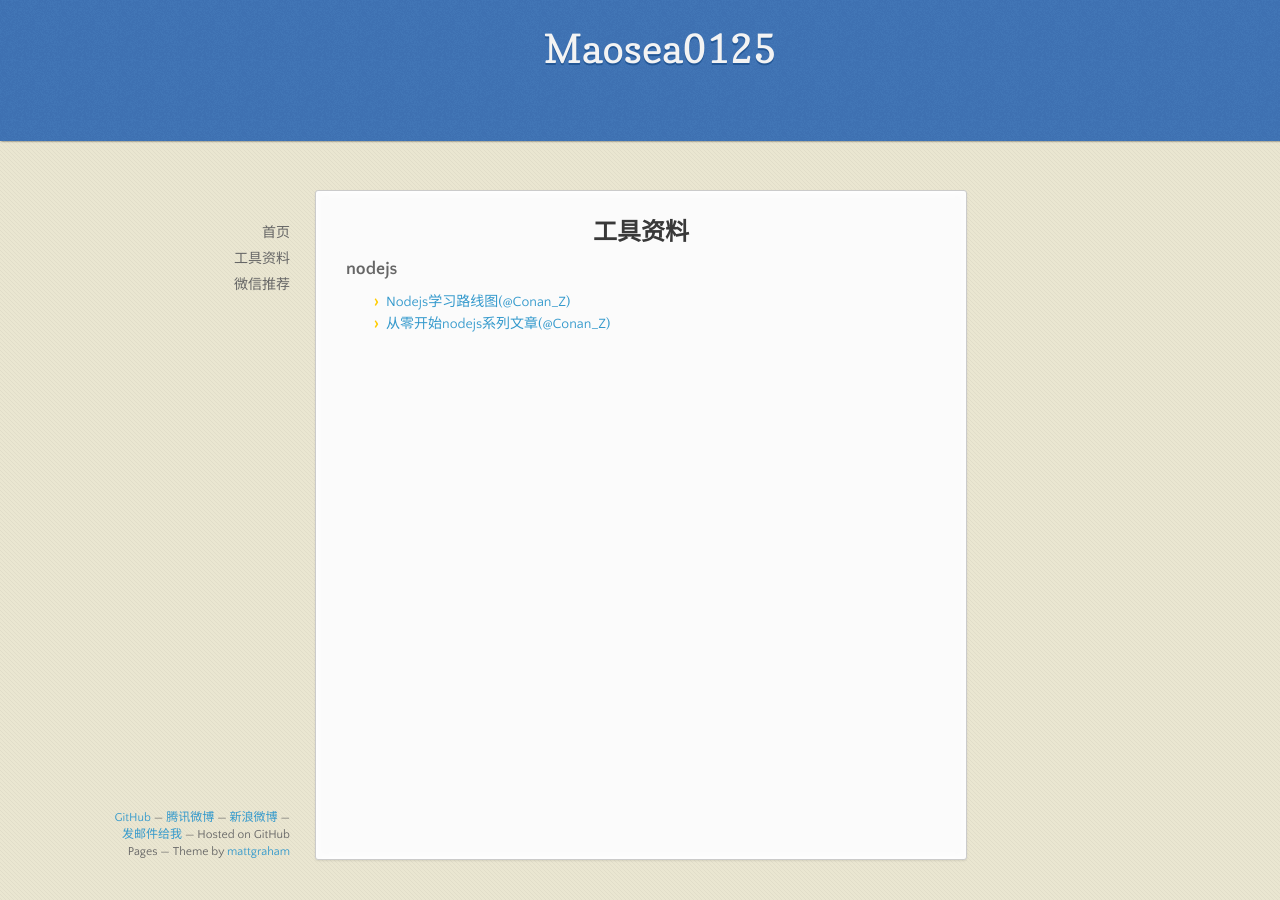
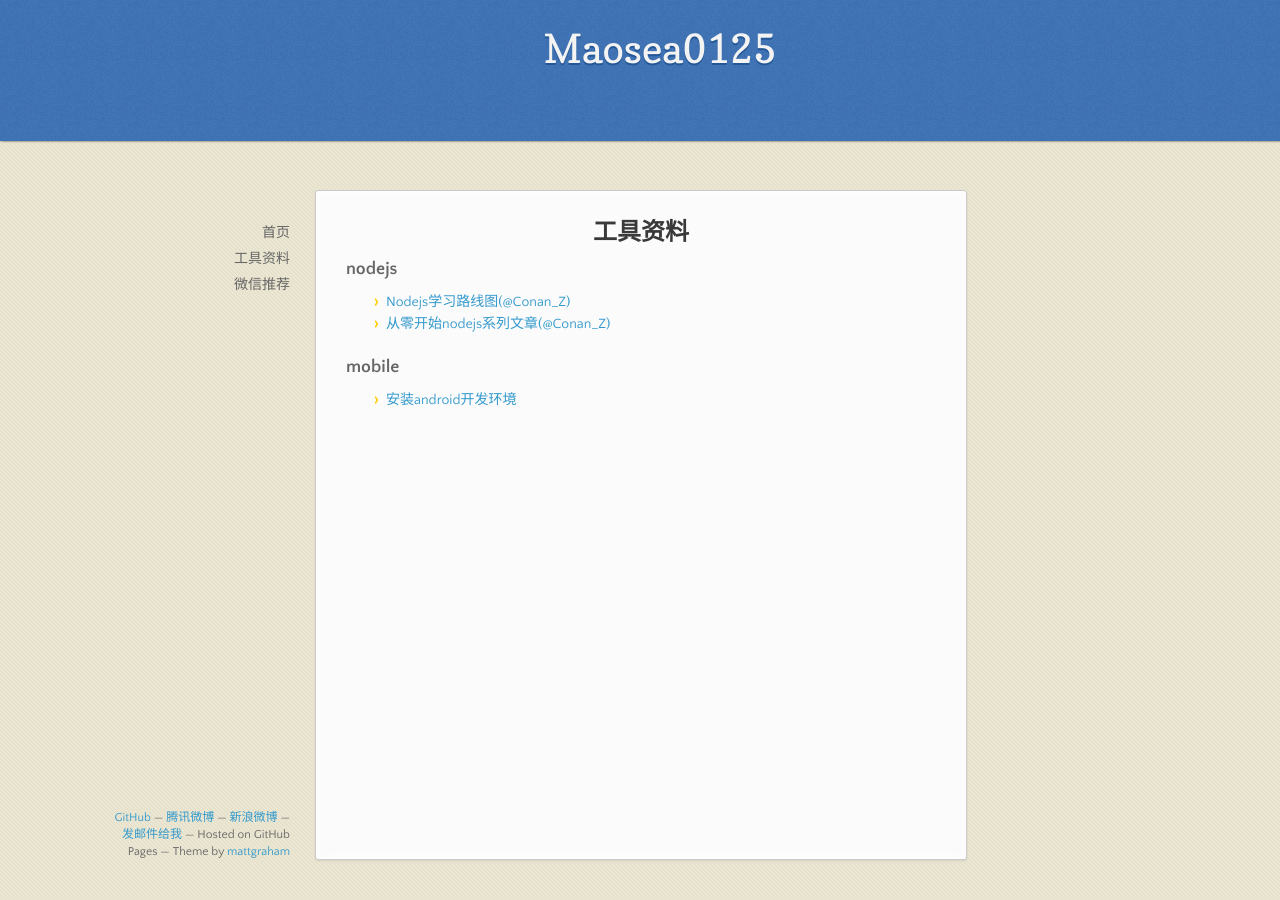
Before and after one commit to maosea0125/maosea0125.github.io, a Jekyll site: the page built from tools.html, in a window 1280 px wide. Built offline with Jekyll 4.4.1, drawn with Linux system fonts in a browser that asks for light colours; Markdown is read by kramdown in place of the engine named in the settings; comment, search, counter and statistics services are not loaded.

Commit message:
update tools.html

```diff
--- a/tools.html
+++ b/tools.html
@@ -11,3 +11,9 @@ title_is_not_display: true
     <li><a href="http://blog.fens.me/nodejs-roadmap/"> Nodejs学习路线图(@Conan_Z) </a></li>
     <li><a href="http://blog.fens.me/series-nodejs/"> 从零开始nodejs系列文章(@Conan_Z) </a></li>
 </ul>
+
+
+<h3>mobile</h3>
+<ul class="post-list">
+    <li><a href="http://spring.io/guides/gs/android/"> 安装android开发环境 </a></li>
+</ul>
```
